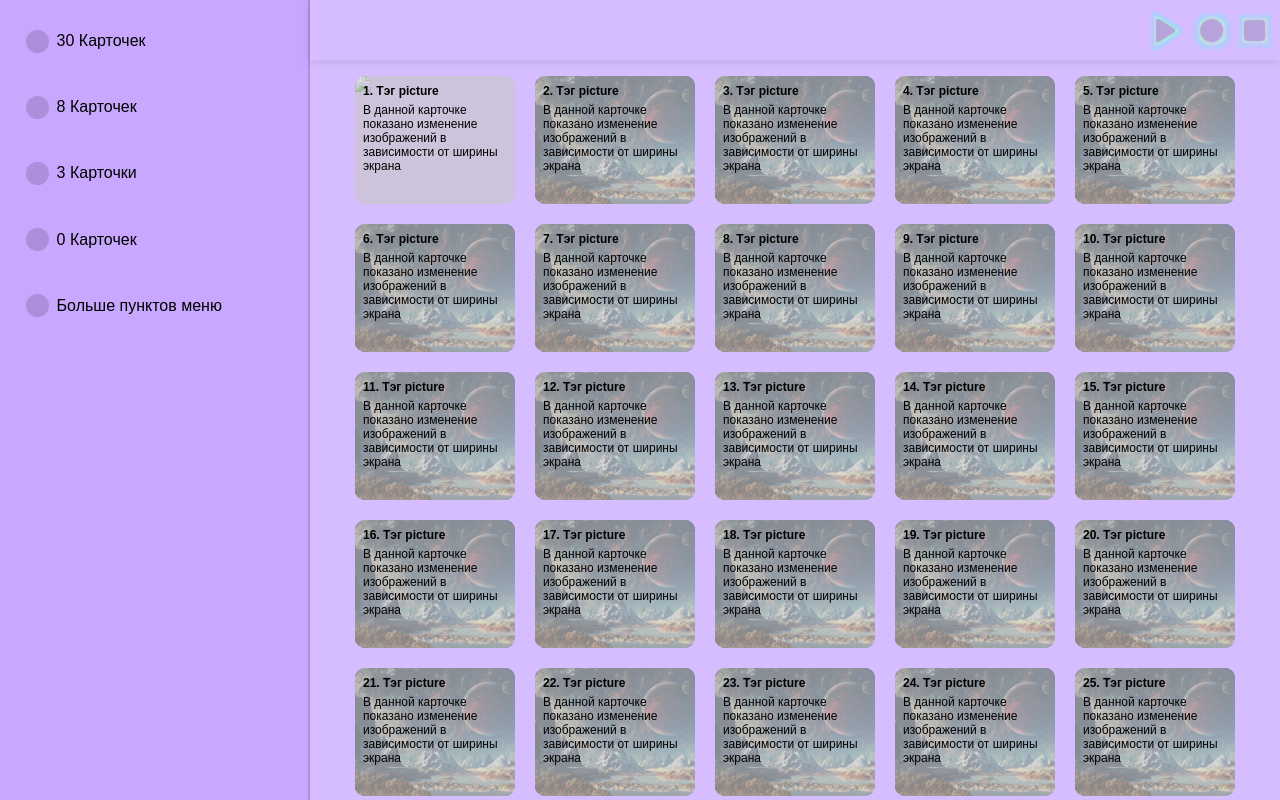
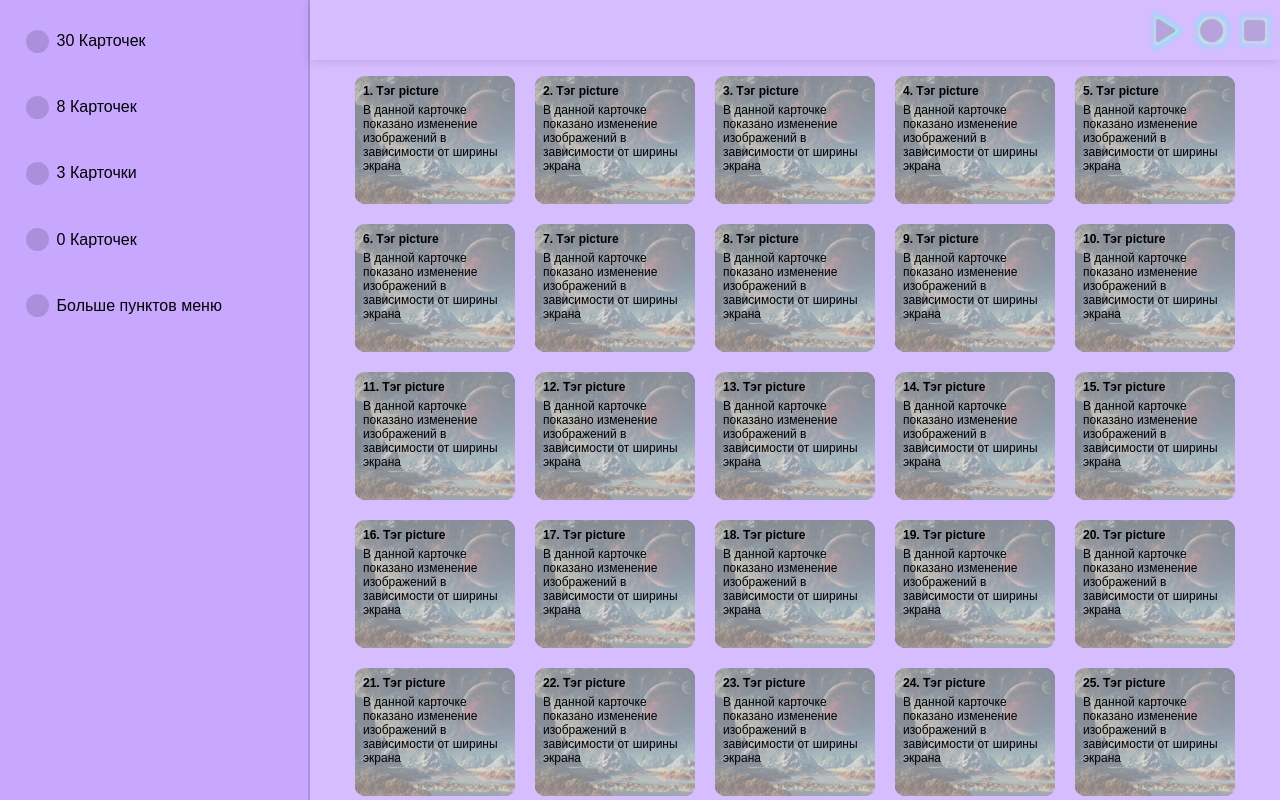
Before and after one commit to ArtemWebD/ArtemWebD.github.io, a plain HTML site: page index.html in a window 1280 px wide. Both pictures are taken after a click on the item "30 Карточек". Shown: the top 800 px of the page. Drawn offline with Linux system fonts and the light colour scheme.

Commit message:
Обновленная версия

```diff
--- a/assets/index-CdmJrgs2.js
+++ b/assets/index-D93tyHSU.js
@@ -1,17 +1,17 @@
-var _=Object.defineProperty;var u=(r,e,s)=>e in r?_(r,e,{enumerable:!0,configurable:!0,writable:!0,value:s}):r[e]=s;var a=(r,e,s)=>u(r,typeof e!="symbol"?e+"":e,s);(function(){const e=document.createElement("link").relList;if(e&&e.supports&&e.supports("modulepreload"))return;for(const i of document.querySelectorAll('link[rel="modulepreload"]'))c(i);new MutationObserver(i=>{for(const t of i)if(t.type==="childList")for(const n of t.addedNodes)n.tagName==="LINK"&&n.rel==="modulepreload"&&c(n)}).observe(document,{childList:!0,subtree:!0});function s(i){const t={};return i.integrity&&(t.integrity=i.integrity),i.referrerPolicy&&(t.referrerPolicy=i.referrerPolicy),i.crossOrigin==="use-credentials"?t.credentials="include":i.crossOrigin==="anonymous"?t.credentials="omit":t.credentials="same-origin",t}function c(i){if(i.ep)return;i.ep=!0;const t=s(i);fetch(i.href,t)}})();class m{constructor(e,s){a(this,"_cardsContainer");a(this,"_menu");this._cardsContainer=e,this._menu=s,this._init()}_init(){this._menu.querySelectorAll(".menu-item").forEach(s=>{s.onclick=()=>{var i;const c=+((i=s.dataset)==null?void 0:i.count);if(!isNaN(+c))this._cardsContainer.innerHTML=this._createCards(c);else{const t=this._menu.querySelector(".side-menu__container");this._createMenuItems().forEach(d=>t.append(d))}}})}_createCards(e){if(e===0)return"";let s=`
+var _=Object.defineProperty;var u=(r,e,s)=>e in r?_(r,e,{enumerable:!0,configurable:!0,writable:!0,value:s}):r[e]=s;var a=(r,e,s)=>u(r,typeof e!="symbol"?e+"":e,s);(function(){const e=document.createElement("link").relList;if(e&&e.supports&&e.supports("modulepreload"))return;for(const i of document.querySelectorAll('link[rel="modulepreload"]'))c(i);new MutationObserver(i=>{for(const t of i)if(t.type==="childList")for(const n of t.addedNodes)n.tagName==="LINK"&&n.rel==="modulepreload"&&c(n)}).observe(document,{childList:!0,subtree:!0});function s(i){const t={};return i.integrity&&(t.integrity=i.integrity),i.referrerPolicy&&(t.referrerPolicy=i.referrerPolicy),i.crossOrigin==="use-credentials"?t.credentials="include":i.crossOrigin==="anonymous"?t.credentials="omit":t.credentials="same-origin",t}function c(i){if(i.ep)return;i.ep=!0;const t=s(i);fetch(i.href,t)}})();class m{constructor(e,s){a(this,"_cardsContainer");a(this,"_menu");this._cardsContainer=e,this._menu=s,this._init()}_init(){this._menu.querySelectorAll(".menu-item").forEach(s=>{s.onclick=()=>{var i;const c=+((i=s.dataset)==null?void 0:i.count);if(!isNaN(+c))this._cardsContainer.innerHTML=this._createCards(c);else{const t=this._menu.querySelector(".side-menu__container");this._createMenuItems().forEach(l=>t.append(l))}}})}_createCards(e){if(e===0)return"";let s=`
             <div class="card" tabindex="0">
                 <div class="card__body">
                     <div class="card__image">
                         <picture class="card__picture">
-                            <source media="(max-width: 639px)" srcset="public/img_5_600x600.png">
-                            <source media="(max-width: 1023px)" srcset="public/img_4_800x800.jpg">
-                            <img class="card__picture__img" src="public/img_1.webp" />
+                            <source media="(max-width: 639px)" srcset="img_5_600x600.png">
+                            <source media="(max-width: 1023px)" srcset="img_4_800x800.jpg">
+                            <img class="card__picture__img" src="img_1.webp" />
                         </picture>
                         <div class="card__image__scroll scroll">
                             <span class="scroll__arrow"></span>
                             <span class="scroll__thumb"></span>
                             <svg class="scroll__icon-container" xmlns="http://www.w3.org/2000/svg" width="40" height="40" viewBox="0 0 40 40">
-                                <use class="scroll__icon" href="public/icons.svg#hand-index-icon"></use>
+                                <use class="scroll__icon" href="icons.svg#hand-index-icon"></use>
                             </svg>
                         </div>
                     </div>
@@ -57,4 +57,4 @@ var _=Object.defineProperty;var u=(r,e,s)=>e in r?_(r,e,{enumerable:!0,configura
                 <div class="side-menu__item__content">
                     <span>What is Lorem Ipsum?</span>
                 </div>
-            `,e.push(c)}return e}}const o=document.querySelector(".cards"),l=document.querySelector(".side-menu");o&&l&&new m(o,l);
+            `,e.push(c)}return e}}const o=document.querySelector(".cards"),d=document.querySelector(".side-menu");o&&d&&new m(o,d);
--- a/index.html
+++ b/index.html
@@ -4,7 +4,7 @@
     <meta charset="UTF-8" />
     <meta name="viewport" content="width=device-width, initial-scale=1.0" />
     <title>Frontend Test Task</title>
-    <script type="module" crossorigin src="/assets/index-CdmJrgs2.js"></script>
+    <script type="module" crossorigin src="/assets/index-D93tyHSU.js"></script>
     <link rel="stylesheet" crossorigin href="/assets/index-Bn3-xXKc.css">
   </head>
   <body>
```
